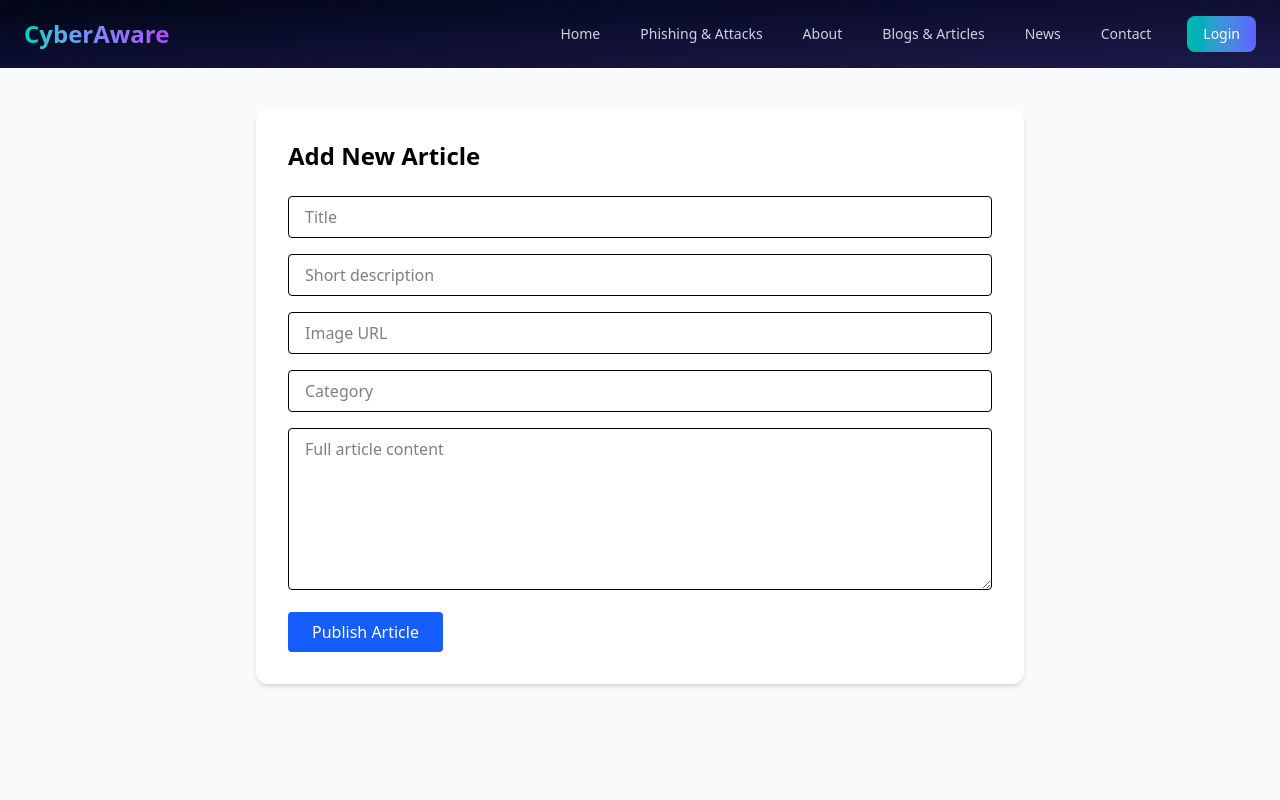
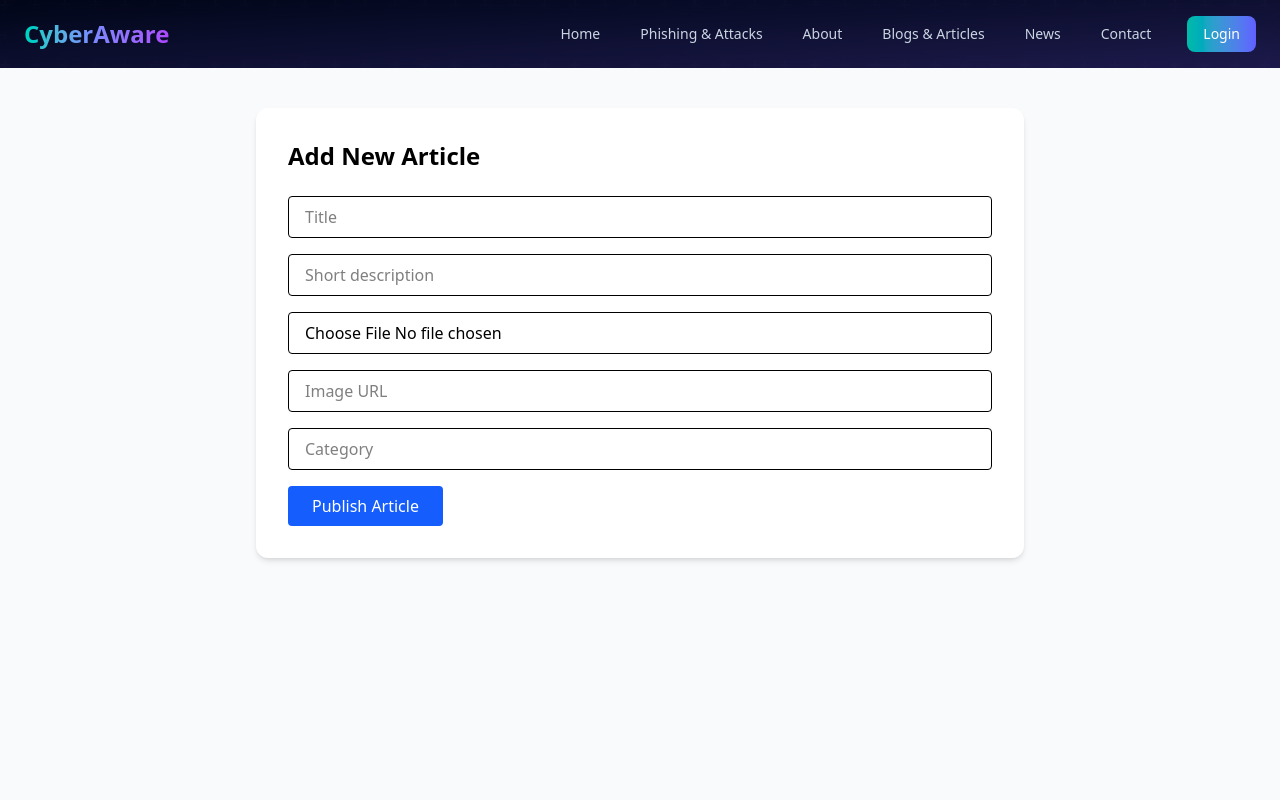
Before and after one commit to amankhan2005/CyberAware, a Next.js app in the folder frontend/: page /expert/add_article in a window 1280 px wide. Shown: the top 800 px of the page. Built offline with nearby package versions, Linux system fonts and the light colour scheme.

Commit message:
Refactor article model and update AddArticle component to improve form handling and file upload functionality

```diff
--- a/frontend/src/app/expert/add_article/page.jsx
+++ b/frontend/src/app/expert/add_article/page.jsx
@@ -5,54 +5,46 @@ import { useState } from 'react';
 import toast from 'react-hot-toast';
 
 const AddArticle = () => {
-
-
     const articleForm = useFormik({
         initialValues: {
             title: '',
             description: '',
             image: '',
             category: '',
-            content: ''
         },
-        onSubmit:  (values) => {
+        onSubmit: (values) => {
             axios.post('http://localhost:5000/articles/add', values)
                 .then((res) => {
                     console.log(res.data);
-                    // alert('Article added successfully!');
                     toast.success('Article added successfully!');
                     articleForm.resetForm();
                 })
                 .catch((err) => {
                     console.error(err);
-                    // alert('Failed to add article!');
                     toast.error('Failed to add article!');
                 });
-
         }
-})
-
-
+    });
 
     const upload = (e) => {
         const file = e.target.files[0];
         const fd = new FormData();
         fd.append('file', file);
-    fd.append('upload_preset', 'Mernbatch8')
-    fd.append('colud_name', 'dgx8094we')
+        fd.append('upload_preset', 'cyberpolice');
+        fd.append('cloud_name', 'dyzuggpt4');
 
-    axios.post('https://api.cloudinary.com/v1_1/dgx8094we/image/upload', fd)
+        axios.post('https://api.cloudinary.com/v1_1/dyzuggpt4/image/upload', fd)
             .then((result) => {
-            toast.success('file upload successfully');
-            // Set the imageurl in formik values automatically
-            documenForms.setFieldValue('imageurl', result.data.secure_url);
+                toast.success('File uploaded successfully');
+                // Set the image URL in Formik values
+                articleForm.setFieldValue('image', result.data.secure_url);
                 console.log(result.data);
-        }).catch((err) => {
-            console.log(err);
-            toast.error('failed to upload file');
+            })
+            .catch((err) => {
+                console.error(err);
+                toast.error('Failed to upload file');
             });
-}
-
+    };
 
     return (
         <div className="min-h-screen bg-gray-50 py-10 px-6">
@@ -74,25 +66,24 @@ const upload = (e) => {
                         className="w-full border px-4 py-2 rounded"
                     />
                     <input
+                        type="file"
+                        accept="image/*"
+                        onChange={upload}
+                        className="w-full border px-4 py-2 rounded"
+                    />
+                    <input
                         name="image"
                         placeholder="Image URL"
                         value={articleForm.values.image}
                         onChange={articleForm.handleChange}
                         className="w-full border px-4 py-2 rounded"
+                        readOnly
                     />
                     <input
                         name="category"
                         placeholder="Category"
                         value={articleForm.values.category}
                         onChange={articleForm.handleChange}
-            className="w-full border px-4 py-2 rounded"
-          />
-          <textarea
-            name="content"
-            placeholder="Full article content"
-            value={articleForm.values.content}
-            onChange={articleForm.handleChange}
-            rows={6}
                         className="w-full border px-4 py-2 rounded"
                     />
                     <button
```
Also changed, not shown: 1 other file (tests, documents, lock files or other folders). Lines whose indentation alone changed are shown as unchanged.
